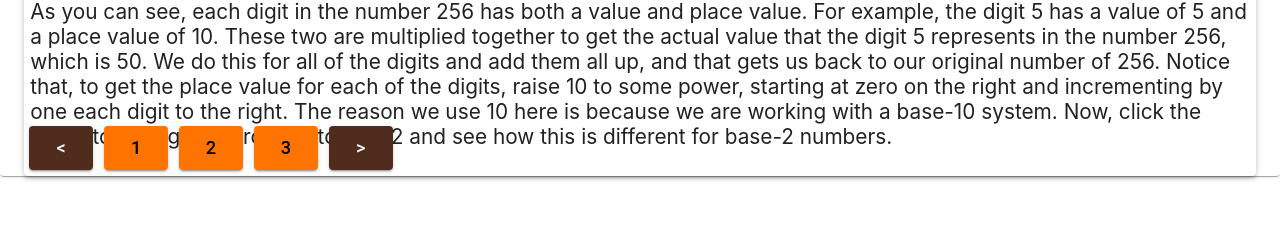
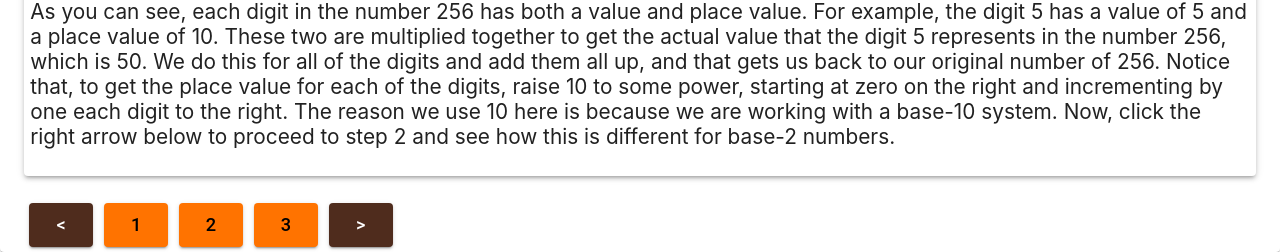
Before and after one commit to spewolf/learning-platform-capstone, a React (Create React App) app: page /learning in a window 1280 px wide. Shown: the part 587-839 px from the top of the page. Before the commit the page ends 800 px from the top, so only its background shows below. Built offline with nearby package versions, Linux system fonts and the light colour scheme; no server answers.

Commit message:
Fix bug with navigation buttons appearing in different places for different viewport sizes

```diff
--- a/src/components/LearnBinaryToDecimal.js
+++ b/src/components/LearnBinaryToDecimal.js
@@ -20,7 +20,7 @@ export default function LearnBinaryToDecimal(props) {
 
     return (
         <div>
-            <Container style={{display: "flex", height: "80vh"}}>
+            <Container style={{display: "flex"}}>
                 <Zoom in={stepCounter === 1} style={stepCounter === 1 ? {} : {display: "none"}}>
                     <div style={{width: "100%"}}>
                         <h3>Step 1 - Understanding the Decimal System</h3>
@@ -62,7 +62,7 @@ export default function LearnBinaryToDecimal(props) {
                                 value of 10.  These two are multiplied together to get the actual value that the digit 5 represents in the number 256, which is 50.
                                 We do this for all of the digits and add them all up, and that gets us back to our original number of 256.  Notice that, to get the
                                 place value for each of the digits, raise 10 to some power, starting at zero on the right and incrementing by one each digit to the
-                                right.  The reason we use 10 here is because we are working with a base-10 system.  Now, click the arrow to the right to proceed to
+                                right.  The reason we use 10 here is because we are working with a base-10 system.  Now, click the right arrow below to proceed to
                                 step 2 and see how this is different for base-2 numbers.
                             </p>
                         </Paper>
@@ -73,7 +73,7 @@ export default function LearnBinaryToDecimal(props) {
                         <h3>Step 2 - Understanding the Binary System</h3>
                         <Paper elevation="3">
                             <p>
-                                Now that you have a frim grasp on the decimal (base-10) system, now it's time to learn about the binary (base-2) system. TODO
+                                Now that you have a frim grasp on the decimal (base-10) system, it's time to learn about the binary (base-2) system. TODO
                             </p>
                         </Paper>
                     </div>
@@ -88,7 +88,7 @@ export default function LearnBinaryToDecimal(props) {
                     </div>
                 </Zoom>
             </Container>
-            <Container>
+            <Container style={{marginTop: "1em"}}>
                 <Button variant="contained" color="secondary" style={{margin: ".3em", height: "10%"}} onClick={decrementStep}>&#60;</Button>
                 <Button variant="contained" color="primary" style={{margin: ".3em", height: "10%"}} onClick={() => setStepCounter(1)}>1</Button>
                 <Button variant="contained" color="primary" style={{margin: ".3em", height: "10%"}} onClick={() => setStepCounter(2)}>2</Button>
```
